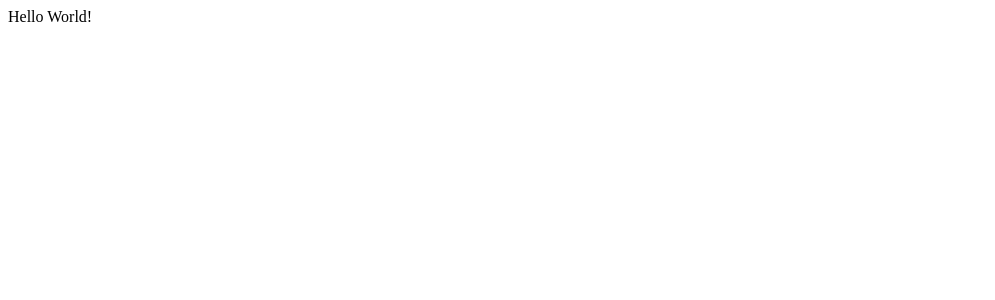
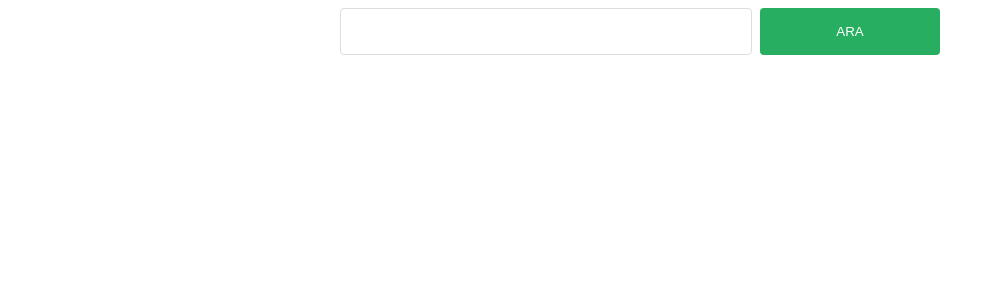
Before and after one commit to erselgulyaz/bilgisayaci-vueogreniyoruz, a Vue app: page / in a window 1280 px wide. Shown: the top 300 px of the page, without its empty margins (0-995 px from the left). Built offline with nearby package versions, Linux system fonts and the light colour scheme.

Commit message:
event emitter kullanımı

```diff
--- a/src/App.vue
+++ b/src/App.vue
@@ -1,15 +1,27 @@
 <template>
   <div id="app">
-    {{message}}
+    <search-form v-on:searchQuery="handleSearch" />
   </div>
 </template>
 
 <script>
+import SearchForm from './components/SearchForm.vue'
 export default {
   data () {
     return {
       message: 'Hello World!'
     }
+  },
+  methods: {
+    handleSearch (q) {
+      alert(q)
+      fetch(`https://jsonplaceholder.typicode.com/users/${q}`)
+        .then((res) => { return res.json() })
+        .then((res) => { console.log(res) })
+    }
+  },
+  components: {
+    SearchForm
   }
 }
 </script>
--- /dev/null
+++ b/src/components/SearchForm.vue
@@ -0,0 +1,63 @@
+<template>
+  <div class="search-parent-selector">
+    <div class="search-child-selector">
+      <div class="search-form">
+        <input type="text" class="form-input" v-model="query" />
+        <button class="form-button" @click="triggerSearch()">ARA</button>
+      </div>
+    </div>
+  </div>
+</template>
+
+<script>
+export default {
+  data () {
+    return {
+      query: ''
+    }
+  },
+  methods: {
+    triggerSearch () {
+      this.$emit('searchQuery', this.query)
+    }
+  }
+}
+</script>
+
+<style lang="scss">
+.search {
+  &-parent-selector {
+    display: inline-block;
+    width: 100%;
+    text-align: center;
+  }
+  &-child-selector {
+    display: inline-block;
+    width: 600px;
+  }
+  &-form {
+    >* {
+      float: left;
+    }
+    .form-input {
+      width: 65%;
+      height: 45px;
+      border: 1px solid #dddddd;
+      border-radius: 4px;
+      padding: 0 10px;
+      outline: none;
+    }
+    .form-button {
+      float: right;
+      width: 30%;
+      height: 47px;
+      border: none;
+      background-color: #27ae60;
+      color: #ffffff;
+      border-radius: 4px;
+      outline: none;
+      cursor: pointer;
+    }
+  }
+}
+</style>
```
